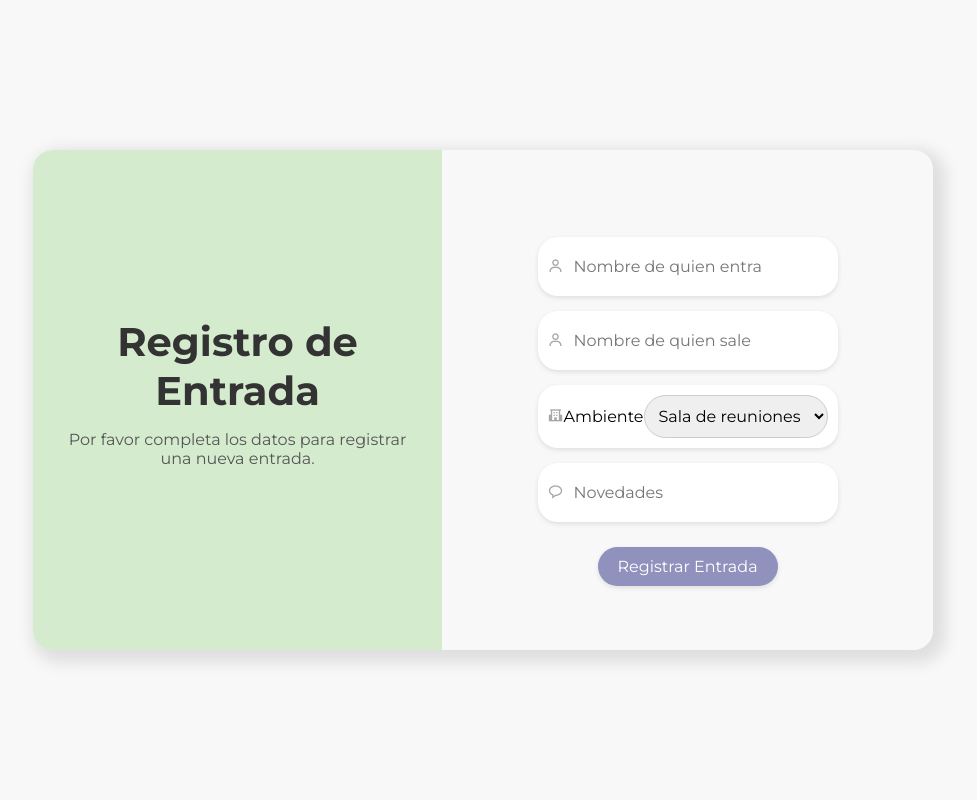
After one commit to sStarmd/Project1, a PHP site: page /Views/registro_entrada.php in a window 1280 px wide. The commit adds this page. Shown: the whole page, without its empty margins (157-1134 px from the left). Run offline with PHP 8.4, Linux system fonts and the light colour scheme.

Commit message:
Arreglando seladores por 'guardas' e implementado formulario de registro de entrada

```diff
--- a/Views/dashboard.php
+++ b/Views/dashboard.php
@@ -1,11 +1,12 @@
 <?php
 session_start();
 
-// Verificar si no hay sesión iniciada, redirigir a inicio.php
+// Verificar si hay sesión iniciada
 if (!isset($_SESSION['id'])) {
-    header("Location: ../Views/inicio.php");
+    header("Location: ../index.php");
     exit;
 }
+
 ?>
 
 <!DOCTYPE html>
@@ -19,5 +20,6 @@ if (!isset($_SESSION['id'])) {
     <h1>Bienvenido, <?php echo $_SESSION['nombre_completo']; ?>!</h1>
     <p>Perfil: <?php echo $_SESSION['perfil']; ?></p>
     <a href="../php/logout.php">Cerrar sesión</a>
+    <a href="../Views/registro_entrada.php">Registrar nueva entrada</a>
 </body>
 </html>
--- a/Views/inicio.php
+++ b/Views/inicio.php
@@ -41,7 +41,7 @@
                         <select id="perfil" name="perfil" required>
                           <option value="1">Director</option>
                           <option value="2">Instructor</option>
-                          <option value="3">Seladores</option>
+                          <option value="3">Guardas</option>
                           <option value="4">Otros</option>
                       </select>
                     </label>
--- /dev/null
+++ b/Views/registro_entrada.php
@@ -0,0 +1,72 @@
+<!DOCTYPE html>
+<html lang="es">
+<head>
+    <meta charset="UTF-8">
+    <meta name="viewport" content="width=device-width, initial-scale=1.0">
+    <link rel="preconnect" href="https://fonts.googleapis.com" />
+    <link rel="preconnect" href="https://fonts.gstatic.com" crossorigin />
+    <link href="https://fonts.googleapis.com/css2?family=Montserrat:wght@300;400;500;600;700&display=swap" rel="stylesheet" />
+    <link href="https://unpkg.com/boxicons@2.1.4/css/boxicons.min.css" rel="stylesheet" />
+    <link rel="stylesheet" href="css/style.css" />
+    <title>Registro de Entrada</title>
+</head>
+<body>
+    <div class="container-form register">
+        <div class="information">
+            <div class="info-childs">
+                <h2>Registro de Entrada</h2>
+                <p>Por favor completa los datos para registrar una nueva entrada.</p>
+            </div>
+        </div>
+        <div class="form-information">
+            <div class="form-information-childs">
+                <form action="../php/guardar_registro.php" method="post" class="form form-register">
+                    <label for="nombre_completo_entra">
+                        <i class="bx bx-user"></i>
+                        <input
+                          placeholder="Nombre de quien entra"
+                          type="text"
+                          id="nombre_completo_entra"
+                          name="nombre_completo_entra"
+                          required
+                        />
+                    </label>
+
+                    <label for="nombre_completo_sale">
+                        <i class="bx bx-user"></i>
+                        <input
+                          placeholder="Nombre de quien sale"
+                          type="text"
+                          id="nombre_completo_sale"
+                          name="nombre_completo_sale"
+                        />
+                    </label>
+
+                    <label for="ambiente" class="ambiente-label">
+                        <i class="bx bxs-school"></i>
+                        Ambiente
+                        <select id="ambiente" name="ambiente" required>
+                          <option value="1">Sala de reuniones</option>
+                          <option value="2">Aula 1</option>
+                          <option value="3">Aula 2</option>
+                        </select>
+                    </label>
+
+                    <label for="novedades">
+                        <i class="bx bx-message-rounded"></i>
+                        <input
+                          placeholder="Novedades"
+                          type="text"
+                          id="novedades"
+                          name="novedades"
+                        />
+                    </label>
+
+                    <input type="submit" value="Registrar Entrada">
+                </form>
+            </div>
+        </div>
+    </div>
+    <script src="js/movimiento.js"></script>
+</body>
+</html>
--- a/config/Database.php
+++ b/config/Database.php
@@ -1,7 +1,7 @@
 <?php
 class Database {
     private $host = "localhost";
-    private $db_name = "proyecto_sena";
+    private $db_name = "proyecto_sena_1";
     private $username = "root";
     private $password = "";
     public $conn;
```
Also changed, not shown: php/guardar_registro.php (added, +46 -0 lines), scripDB/proyecto_sena.sql (+3 -63 lines).
